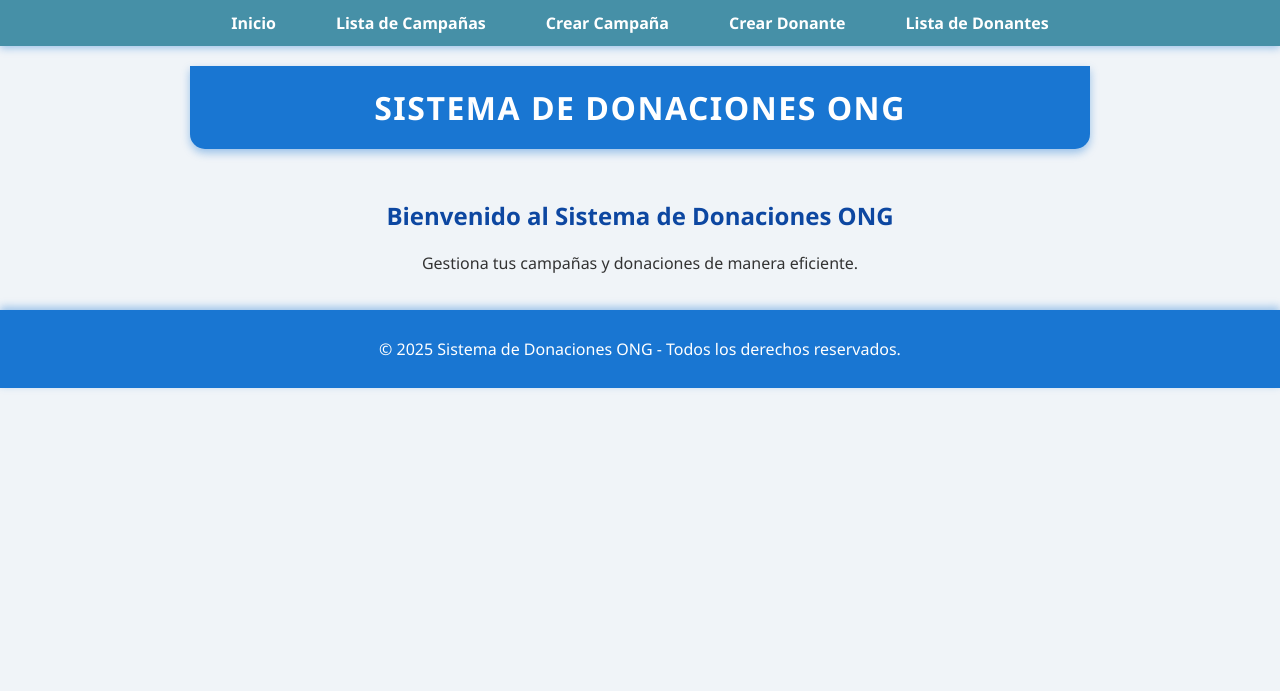
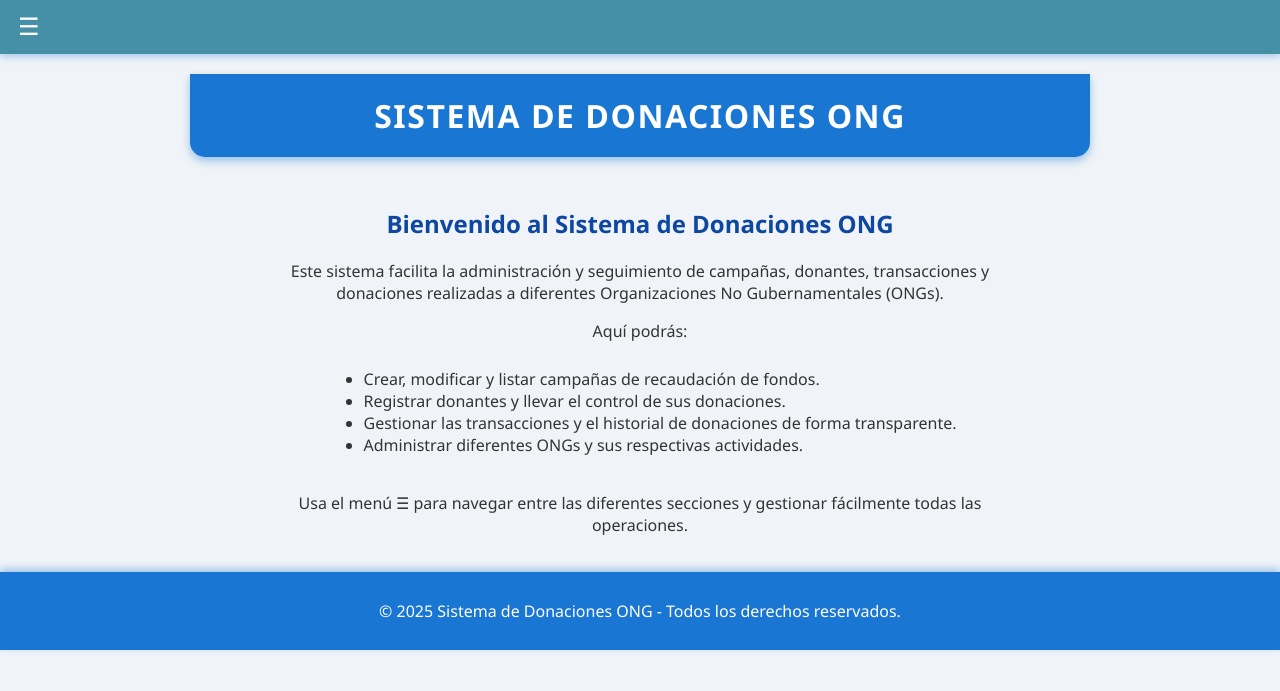
Before and after one commit to Bryan-Daniel-Sandoval-Quenta/ProyectoWeb3_SistemaONG, a Django app: page /inicio/ in a window 1280 px wide. Shown: the top 691 px of the page. Run offline with Django 5.2, Linux system fonts and the light colour scheme.

Commit message:
8. configurando navbar del inicio, enrutamiento directo a incio en urls

```diff
--- a/SisDonacionONG/SisDonacionONG/urls.py
+++ b/SisDonacionONG/SisDonacionONG/urls.py
@@ -16,6 +16,7 @@ Including another URLconf
 """
 from django.contrib import admin
 from django.urls import path, include
+from django.views.generic.base import RedirectView
 
 urlpatterns = [
     path('admin/', admin.site.urls),
@@ -24,4 +25,5 @@ urlpatterns = [
     path('', include('transaccion.urls')),
     path('', include('donante.urls')),
     path('', include('donacion.urls')),
+    path('', RedirectView.as_view(url='/inicio/', permanent=False)),
 ]
--- a/SisDonacionONG/campania/templates/base.html
+++ b/SisDonacionONG/campania/templates/base.html
@@ -7,20 +7,38 @@
     <style>
         nav {
             background-color: rgb(70, 144, 167);
-            padding: 12px 0;
+            padding: 12px;
             box-shadow: 0 2px 8px rgba(25, 118, 210, 0.4);
+            position: relative;
+        }
+
+        .menu-toggle {
+            font-size: 24px;
+            color: white;
+            background: none;
+            border: none;
+            cursor: pointer;
         }
 
         .navbar {
             list-style: none;
             margin: 0;
             padding: 0;
-            max-width: 900px;
-            margin-left: auto;
-            margin-right: auto;
+            position: absolute;
+            top: 60px;
+            right: 20px;
+            background-color: rgb(70, 144, 167);
+            width: 200px;
+            border-radius: 8px;
+            padding: 10px 0;
+            box-shadow: 0 4px 8px rgba(25, 118, 210, 0.4);
+            display: none;
+            flex-direction: column;
+            gap: 15px;
+        }
+
+        .navbar.show {
             display: flex;
-            justify-content: center;
-            gap: 30px;
         }
 
         .navbar li a {
@@ -28,8 +46,9 @@
             text-decoration: none;
             font-weight: 600;
             font-size: 16px;
-            padding: 8px 15px;
+            padding: 12px 15px;
             border-radius: 8px;
+            text-align: center;
             transition: background-color 0.3s ease;
         }
 
@@ -85,13 +104,20 @@
 </head>
 <body>
     <nav>
+        <button class="menu-toggle" aria-label="Abrir menú">☰</button>
         <ul class="navbar">
             <li><a href="{% url 'inicio' %}">Inicio</a></li>
             <li><a href="{% url 'lista_campanias' %}">Lista de Campañas</a></li>
             <li><a href="{% url 'crear_campania' %}">Crear Campaña</a></li>
+            <li><a href="{% url 'lista_donantes' %}">Lista de Donantes</a></li>
             <li><a href="{% url 'crear_donante' %}">Crear Donante</a></li>
-            <li><a href="{% url 'lista_donantes' %}">Lista de Donantes</a></li>
-
+            <li><a href="{% url 'lista_transaccion' %}">Lista transacciones</a></li>
+            <li><a href="{% url 'crear_transaccion' %}">Crear ID transaccion</a></li>
+            <li><a href="{% url 'lista_donaciones' %}">Historial donaciones</a></li>
+            <li><a href="{% url 'crear_donacion' %}">Crear donacion</a></li>
+            <li><a href="{% url 'lista_ongs' %}">Lista ONGs</a></li>
+            <li><a href="{% url 'crear_ong' %}">Crear ONG</a></li>
+            <li><a href="/admin/">log in</a></li>
         </ul>
     </nav>
     <main>
@@ -104,5 +130,14 @@
     <footer>
         <p>&copy; 2025 Sistema de Donaciones ONG - Todos los derechos reservados.</p>
     </footer>
+
+    <script>
+        const menuToggle = document.querySelector('.menu-toggle');
+        const navbar = document.querySelector('.navbar');
+
+        menuToggle.addEventListener('click', () => {
+            navbar.classList.toggle('show');
+        });
+    </script>
 </body>
 </html>
--- a/SisDonacionONG/campania/templates/campania/inicio.html
+++ b/SisDonacionONG/campania/templates/campania/inicio.html
@@ -2,10 +2,24 @@
 
 {% block content %}
 
-    <div style="text-align: center; margin-top: 50px;">
-        <h2>Bienvenido al Sistema de Donaciones ONG</h2>
-        <p>Gestiona tus campañas y donaciones de manera eficiente.</p>
-
-    </div>
+<div style="text-align: center; margin-top: 50px; max-width: 700px; margin-left: auto; margin-right: auto;">
+    <h2>Bienvenido al Sistema de Donaciones ONG</h2>
+    <p>
+        Este sistema facilita la administración y seguimiento de campañas, donantes, transacciones y donaciones
+        realizadas a diferentes Organizaciones No Gubernamentales (ONGs).
+    </p>
+    <p>
+        Aquí podrás:
+    </p>
+    <ul style="text-align: left; display: inline-block; margin-top: 10px;">
+        <li>Crear, modificar y listar campañas de recaudación de fondos.</li>
+        <li>Registrar donantes y llevar el control de sus donaciones.</li>
+        <li>Gestionar las transacciones y el historial de donaciones de forma transparente.</li>
+        <li>Administrar diferentes ONGs y sus respectivas actividades.</li>
+    </ul>
+    <p style="margin-top: 20px;">
+        Usa el menú ☰ para navegar entre las diferentes secciones y gestionar fácilmente todas las operaciones.
+    </p>
+</div>
 
 {% endblock %}
```
